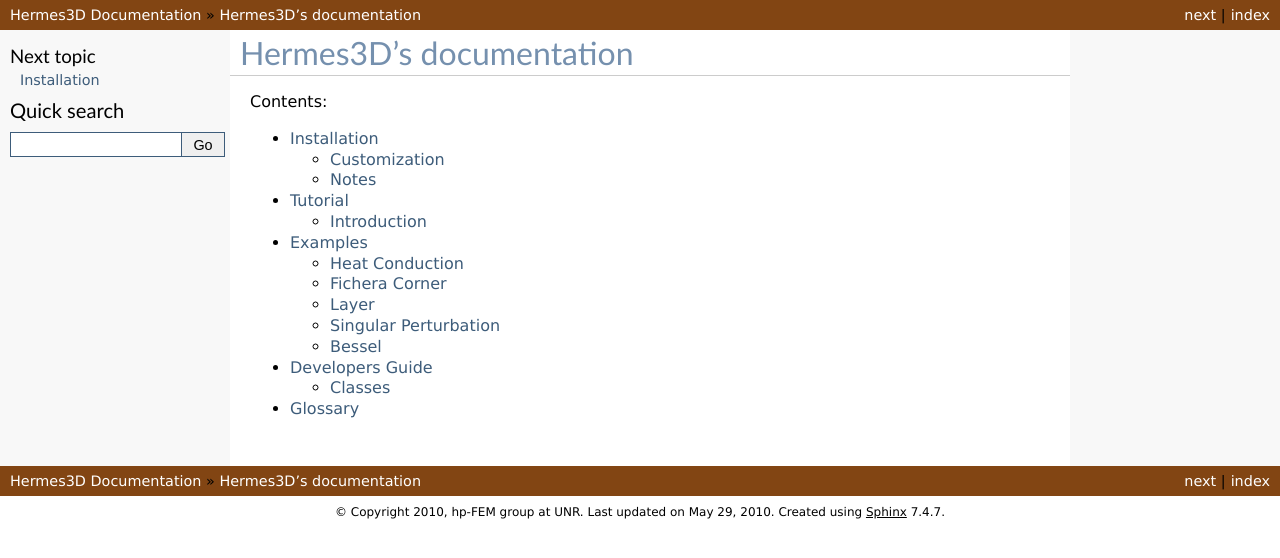
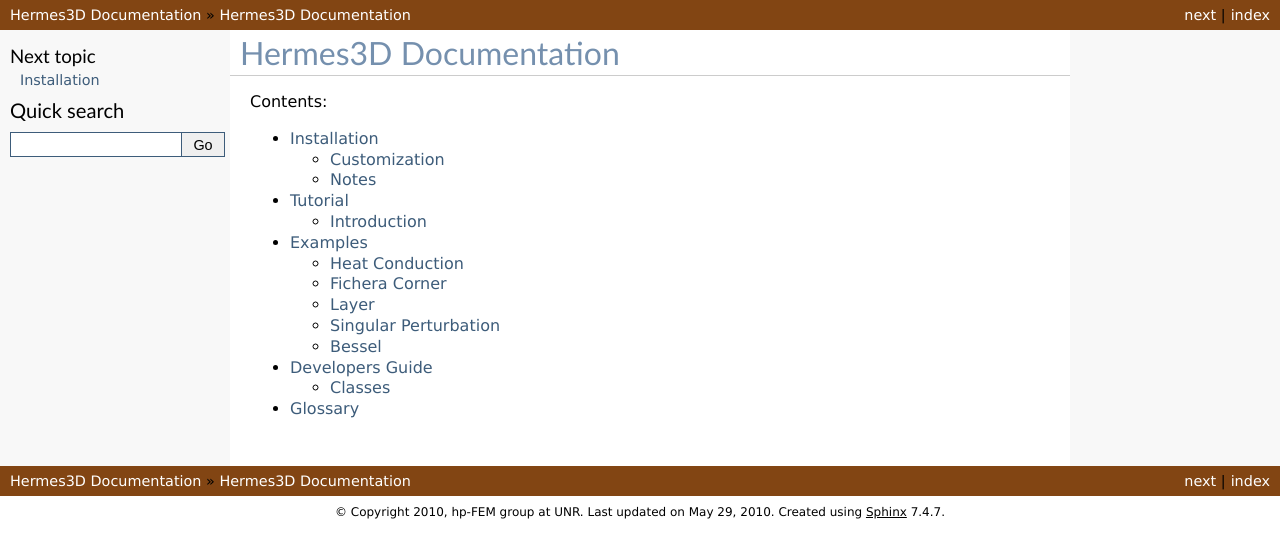
Before and after one commit to hpfem/hermes3d, a Sphinx documentation site: the page built from doc/index.rst, in a window 1280 px wide. Shown: the top 558 px of the page. Built offline with Sphinx 7.4.7, drawn with Linux system fonts in a browser that asks for light colours; formulas are drawn with MathJax 3.

Commit message:
Sphinx update.

```diff
--- a/doc/index.rst
+++ b/doc/index.rst
@@ -3,8 +3,8 @@
    You can adapt this file completely to your liking, but it should at least
    contain the root `toctree` directive.
 
-Hermes3D's documentation
-========================
+Hermes3D Documentation
+======================
 
 Contents:
 
```
